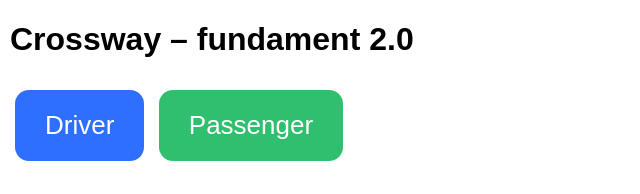
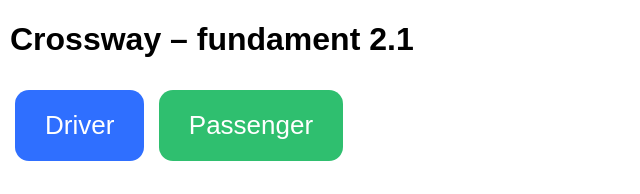
Before and after one commit to maniakspokoju/crossway-prototyp, a website: page index.html in a window 1280 px wide. Shown: the top 194 px of the page, 0-640 px from the left. Drawn offline with nearby package versions, Linux system fonts and the light colour scheme; no server answers.

```diff
--- a/index.html
+++ b/index.html
@@ -62,7 +62,7 @@
 </head>
 
 <body>
-																<h1>Crossway – fundament 2.0</h1>
+																<h1>Crossway – fundament 2.1</h1>
 
 <button id="driverBtn">Driver</button>
 <button id="passengerBtn">Passenger</button>
```
